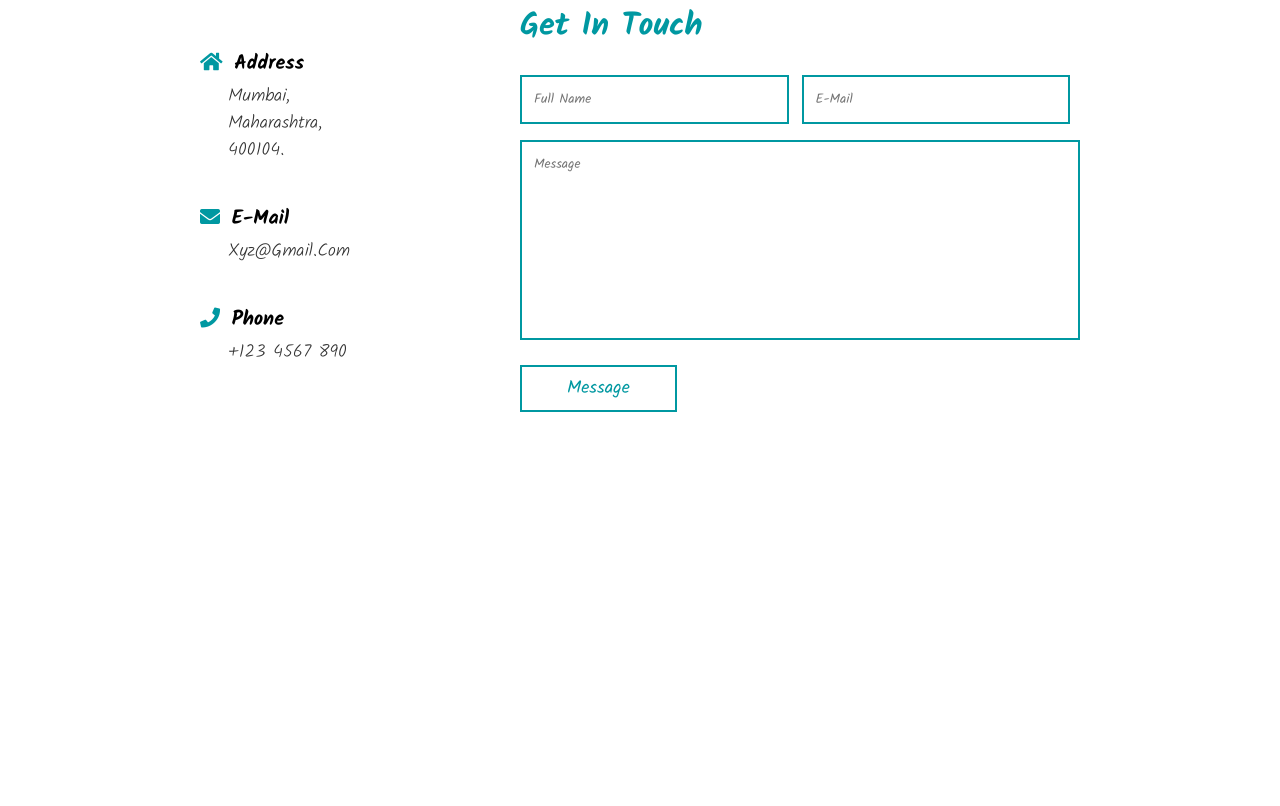
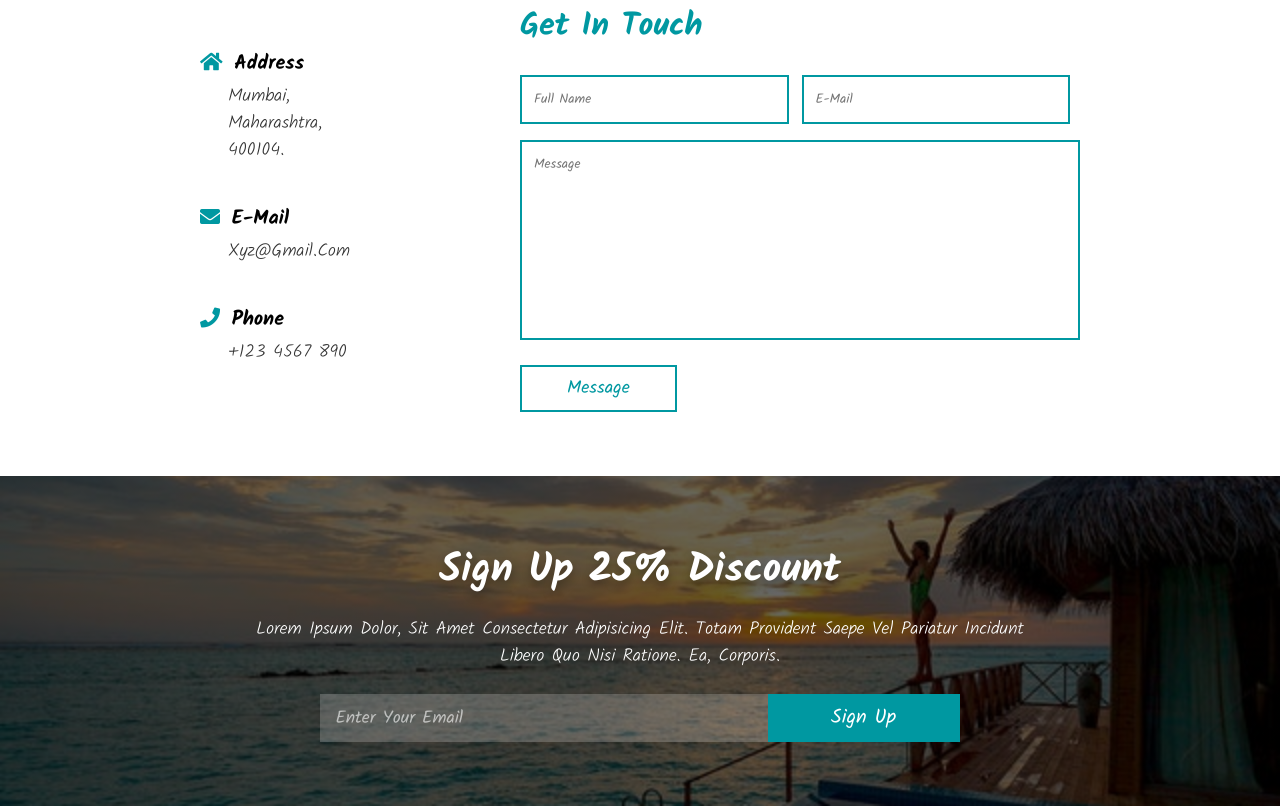
Before and after one commit to alhiane-1899/Tours---Travel, a plain HTML site: page index.html in a window 1280 px wide. Shown: the part 3948-4754 px from the top of the page. Before the commit the page ends 4424 px from the top, so only its background shows below. Drawn offline with Linux system fonts and the light colour scheme.

Commit message:
Newsletter Section Added

```diff
--- a/css/styles.css
+++ b/css/styles.css
@@ -515,3 +515,71 @@ img {
     color: var(--white-clr);
 }
 /* contact us section ends */
+/* newsletter section starts */
+.newsletter {
+    padding: 4rem 0;
+    background: linear-gradient(rgba(0, 0, 0, .6), rgba(0, 0, 0, .6)),
+    url(../img/img5.jpg) center center no-repeat;
+    background-size: cover;
+    background-attachment: fixed;
+    text-align: center;
+}
+.newsletter h3 {
+    font-size: 2.5rem;
+    font-weight: 700;
+    color: var(--white-clr);
+    text-shadow: 0 .3rem .5rem rgba(0, 0, 0, .3);
+    margin-bottom: 1rem;
+}
+@media screen and (max-width: 768px) {
+    .newsletter h3 {
+        font-size: 2rem;
+    }
+}
+.newsletter p {
+    width: 100%;
+    max-width: 50rem;
+    color: var(--white-clr);
+    margin: 0 auto 1.5rem;
+}
+.newsletter-form {
+    width: 100%;
+    max-width: 40rem;
+    margin: 0 auto;
+}
+.newsletter-form input[type='email'],
+.newsletter-form input[type='submit'] {
+    height: 3rem;
+    color: var(--white-clr);
+}
+.newsletter-form input[type="email"] {
+    width: 28rem;
+    background-color: rgba(255, 255, 255, .2);
+    padding-left: 15px;
+    font-size: 1.1rem;
+}
+.newsletter-form input[type="email"]::placeholder {
+    color: rgba(255, 255, 255, .6);
+}
+.newsletter-form input[type='submit'] {
+    width: 12rem;
+    margin-left: -.5rem;
+    background-color: var(--primary-clr);
+    border: 2px solid transparent;
+    font-size: 1.25rem;
+    cursor: pointer;
+}
+.newsletter-form input[type='submit']:hover {
+    border-color: var(--white-clr);
+    background-color: transparent;
+}
+@media screen and (max-width: 768px) {
+    .newsletter-form input[type="email"] {
+        width: 100%;
+        margin-bottom: 1rem;
+    }
+    .newsletter-form input[type='submit'] {
+        margin-left: 0;
+    }
+}
+/* newsletter section ends */
--- a/index.html
+++ b/index.html
@@ -302,5 +302,17 @@
         </div>
     </section>
     <!-- contact us section ends -->
+    <!-- newsletter section starts -->
+    <section class="newsletter">
+        <div class="container">
+            <h3>Sign Up 25% Discount</h3>
+            <p>Lorem Ipsum Dolor, Sit Amet Consectetur Adipisicing Elit. Totam Provident Saepe Vel Pariatur Incidunt Libero Quo Nisi Ratione. Ea, Corporis.</p>
+            <form class="newsletter-form">
+                <input type="email" placeholder="Enter Your Email">
+                <input type="submit" value="Sign Up">
+            </form>
+        </div>
+    </section>
+    <!-- newsletter section ends -->
 </body>
 </html>
```
